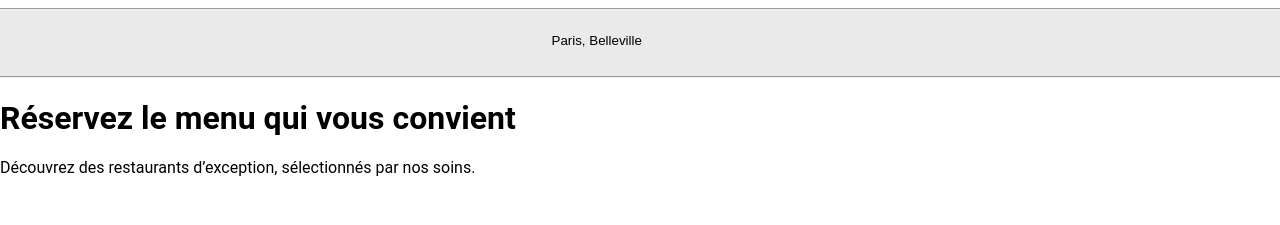
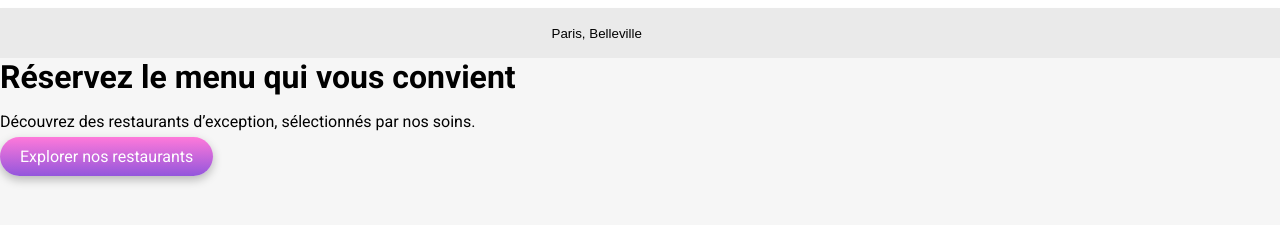
Before and after one commit to Globeboarders/Projet4, a plain HTML site: page index.html in a window 1280 px wide. Shown: the part 55-280 px from the top of the page. Drawn offline with Linux system fonts and the light colour scheme; some icons are missing; a web font is replaced by a local one.

Commit message:
bouton explorer nos restaurants

```diff
--- a/Style/index.css
+++ b/Style/index.css
@@ -23,6 +23,10 @@
 		margin: 0px;
 	}
 
+	h1{
+		margin: 0px;
+	}
+
 	/****** Nav ***********/
 
 	nav{
@@ -33,6 +37,8 @@
 	}
 
 
+
+
 	nav img{
 		height: 36px;
 	}
@@ -41,14 +47,15 @@
 	/****** Ville ***********/
 
 	fieldset{
-		border-left: none;
-		border-right: none;
+		border:none;
 		display: flex;
 		justify-content: center;
 		align-items: center;
 		margin: 0px;
 		background-color: var(--main-grey);
 		height: 50px;
+		padding: 0px;
+		box-shadow: 0 4px 4px rgba(0, 0, 0, 0.25);
 	}
 
 	fieldset input{
@@ -60,7 +67,20 @@
 
 	header{
 		height: 179px;
+		background-color: var(--second-grey);
 	}
+
+	.btn-explorer {
+		background: linear-gradient( #FF79DA, #9356DC);
+		border-radius: 20px;
+		color: white;
+		font-size: 16px;
+		padding: 10px 20px;
+		text-align: center;
+		text-decoration: none;
+		box-shadow: 0 4px 10px rgba(0, 0, 0, 0.25);
+	}
+
 
 	/****** Section Fonctionnement ***********/
 
--- a/index.html
+++ b/index.html
@@ -3,24 +3,16 @@
 
     <head>
         <meta charset="UTF-8">
-        <title>Ohmyfood</title>
+            <title>Ohmyfood</title>
         <meta name="viewport" content="width=device-width, initial-scale=1.0">
         <link href="style/style.css" rel="stylesheet" />
         <link href="style/index.css" rel="stylesheet" />
-    </head>
-
-<!-- Head Projet 4  Comment puis je mettre les 2 font via font google ?
-        Font Logo et titres
-        <link rel="preconnect" href="https://fonts.googleapis.com">
-        <link rel="preconnect" href="https://fonts.gstatic.com" crossorigin>
-        <link href="https://fonts.googleapis.com/css2?family=Shrikhand&display=swap" rel="stylesheet">
-
-    Font Texte
         <link rel="preconnect" href="https://fonts.googleapis.com">
         <link rel="preconnect" href="https://fonts.gstatic.com" crossorigin>
         <link href="https://fonts.googleapis.com/css2?family=Roboto:ital,wght@0,100;0,300;0,400;0,500;0,700;0,900;1,100;1,300;1,400;1,500;1,700;1,900&family=Shrikhand&display=swap" rel="stylesheet">
+    </head>
 
--->
+
 
 <body>
 
@@ -44,7 +36,12 @@
         </h1>
         <p>Découvrez des restaurants d’exception, sélectionnés par nos soins.</p>
 
+        <div>
+            <a href="#" class="btn-explorer">Explorer nos restaurants</a>
+        </div>
+
     </header>
+
 
     <!-- Section Fonctionnement -->
 
```
